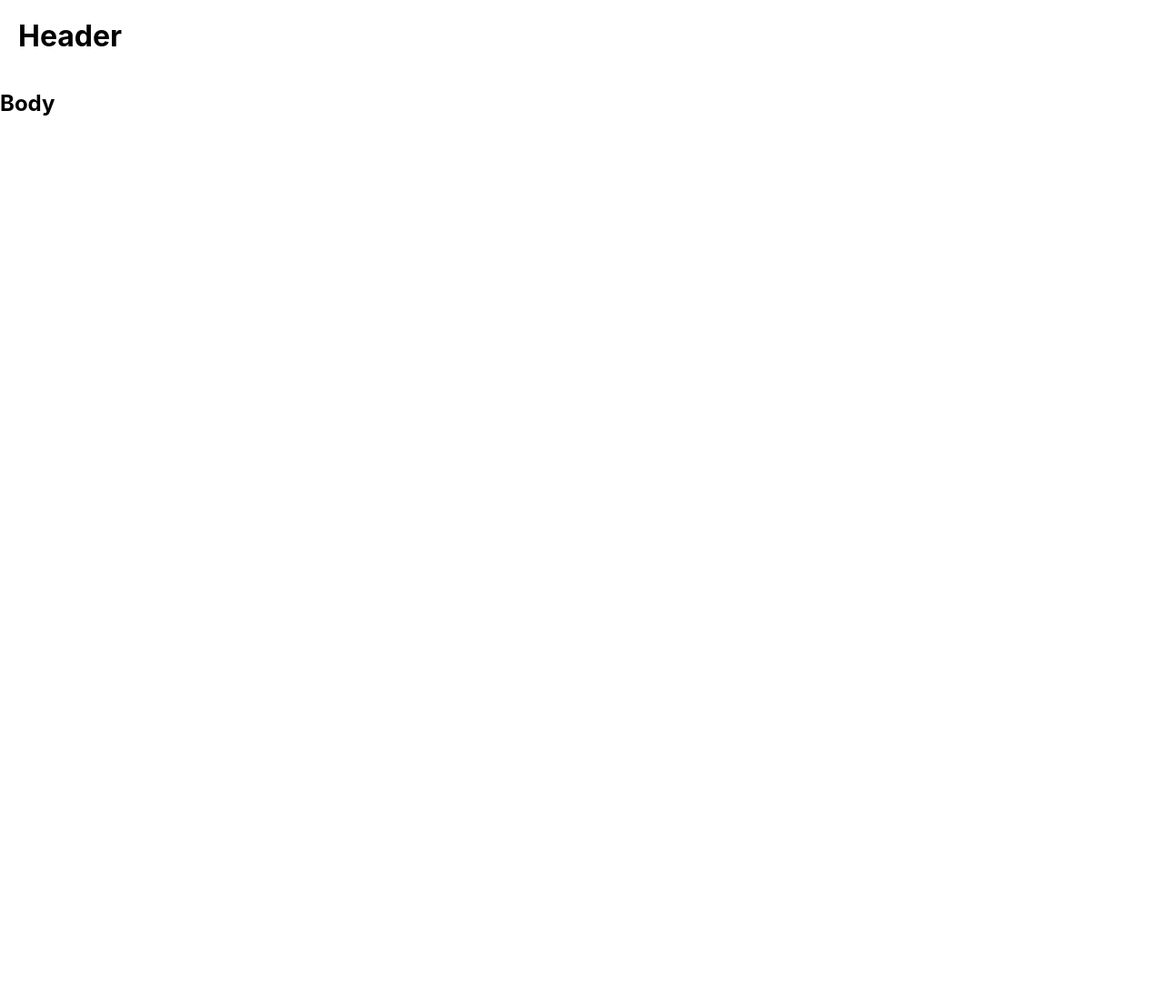
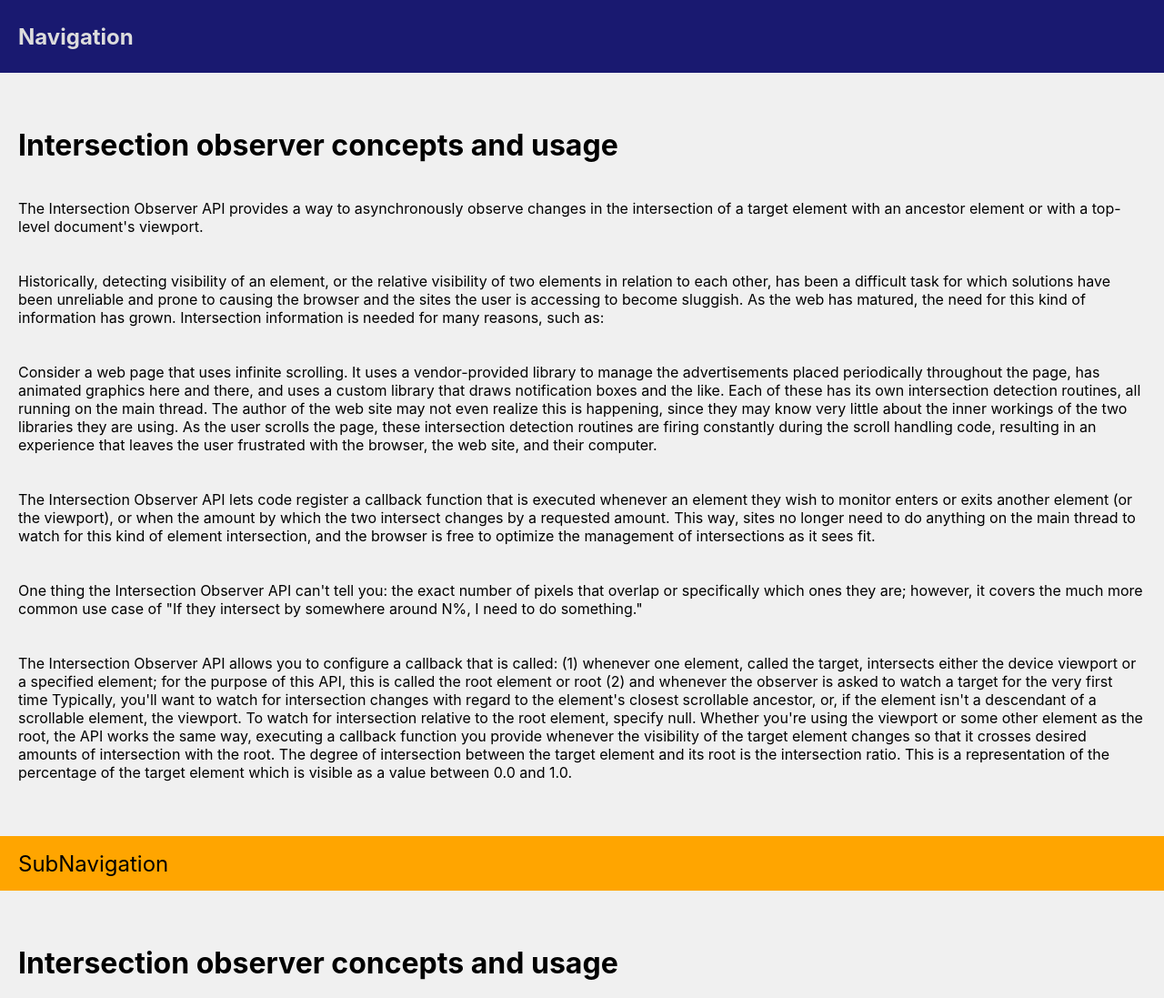
Before and after one commit to Campalo/FrenchWaters, a React (Create React App) app: page / in a window 1280 px wide. Shown: the top 1097 px of the page at 91% size. Before the commit the page ends 800 px from the top, so only its background shows below. Built offline with nearby package versions, Linux system fonts and the light colour scheme.

Commit message:
Call new components in App

```diff
--- a/src/App.js
+++ b/src/App.js
@@ -1,15 +1,20 @@
 import React from 'react';
 import './App.css';
+import Navigation from './components/Navigation';
+import SubNavigation from './components/SubNavigation';
+import Content from './components/Content';
 
 function App() {
   return (
     <div className="App">
       <header>
-        <h1>Header</h1>
+        <Navigation />
       </header>
-      <body>
-        <h2>Body</h2>
-      </body>
+      <main>
+        <Content />
+        <SubNavigation />
+        <Content />
+      </main>
     </div>
   );
 }
```
